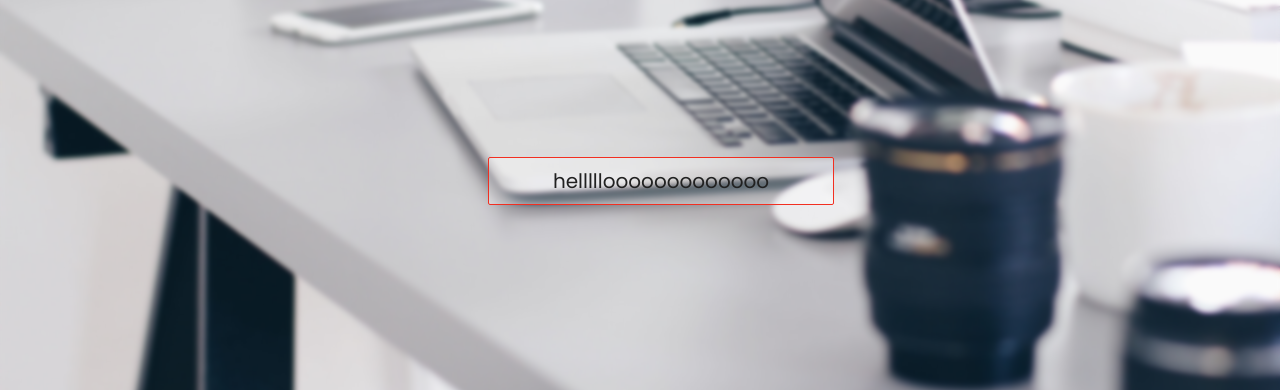
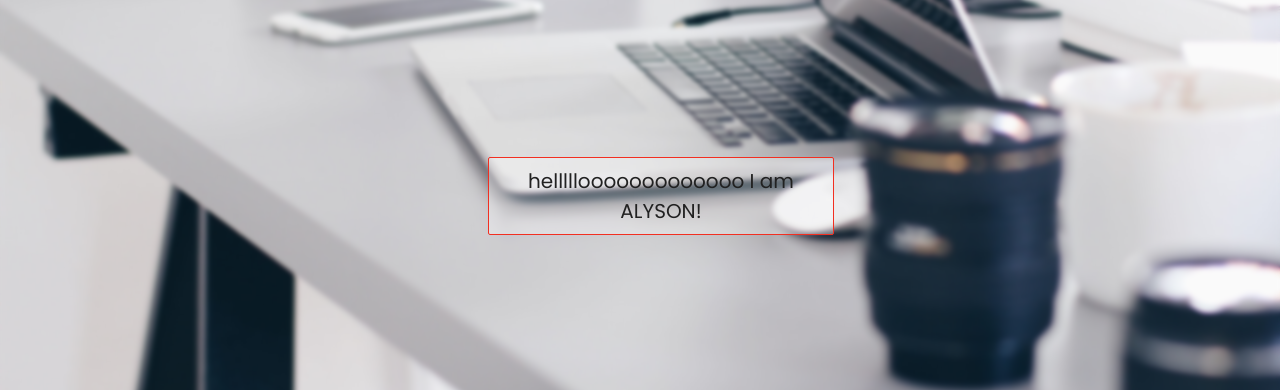
Before and after one commit to aisherwo/mrm-min-css, a plain HTML site: page index.html in a window 1280 px wide. Shown: the part 371-761 px from the top of the page. Drawn offline with Linux system fonts and the light colour scheme.

Commit message:
added name

```diff
--- a/index.html
+++ b/index.html
@@ -26,7 +26,7 @@
     <h1 class="splash">mini<small>.css</small></h1>
     <p class="splash">minimal, responsive, style-agnostic <br>CSS framework</p>
     <p id="version-info">v3.0.0</p>
-    <a class="button splash" href="https://minicss.org/docs">helllllooooooooooooo</a>
+    <a class="button splash" href="https://minicss.org/docs">helllllooooooooooooo I am ALYSON!</a>
   </div>
   <header class="row sticky">
     <span class="col-md-1 col-lg-2"></span>
```
